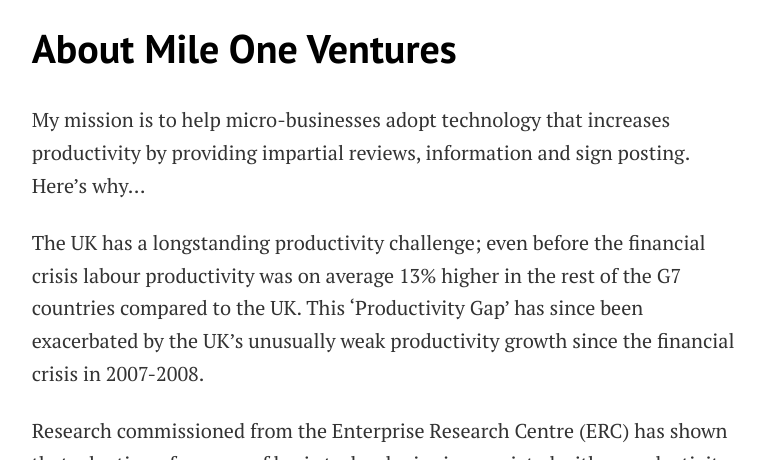
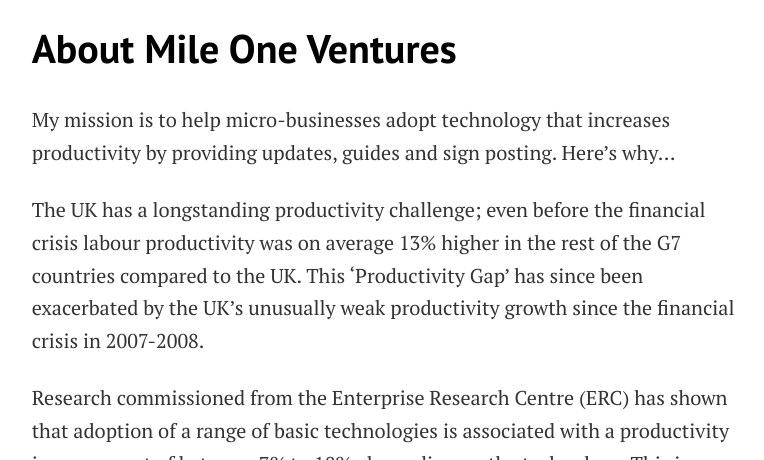
Before and after one commit to mile-one-ventures/mile-one-ventures.github.io, a Jekyll site: the page built from pages/about.md, in a window 1280 px wide and 900 px high, cut to the strip 440-900 px from the top of the window. Shown: the whole strip, without its empty margins (256-1020 px from the left). Built offline with Jekyll 4.4.1, drawn with Linux system fonts in a browser that asks for light colours.

Commit message:
Update about.md

```diff
--- a/pages/about.md
+++ b/pages/about.md
@@ -6,7 +6,7 @@ image: assets/images/about-hero.jpeg
 
 ---
 
-My mission is to help micro-businesses adopt technology that increases productivity by providing impartial reviews, information and sign posting. Here's why...
+My mission is to help micro-businesses adopt technology that increases productivity by providing updates, guides and sign posting. Here's why...
 
 The UK has a longstanding productivity challenge; even before the financial crisis labour productivity was on average 13% higher in the rest of the G7 countries compared to the UK. This 'Productivity Gap' has since been exacerbated by the UK's unusually weak productivity growth since the financial crisis in 2007-2008.
 
```
